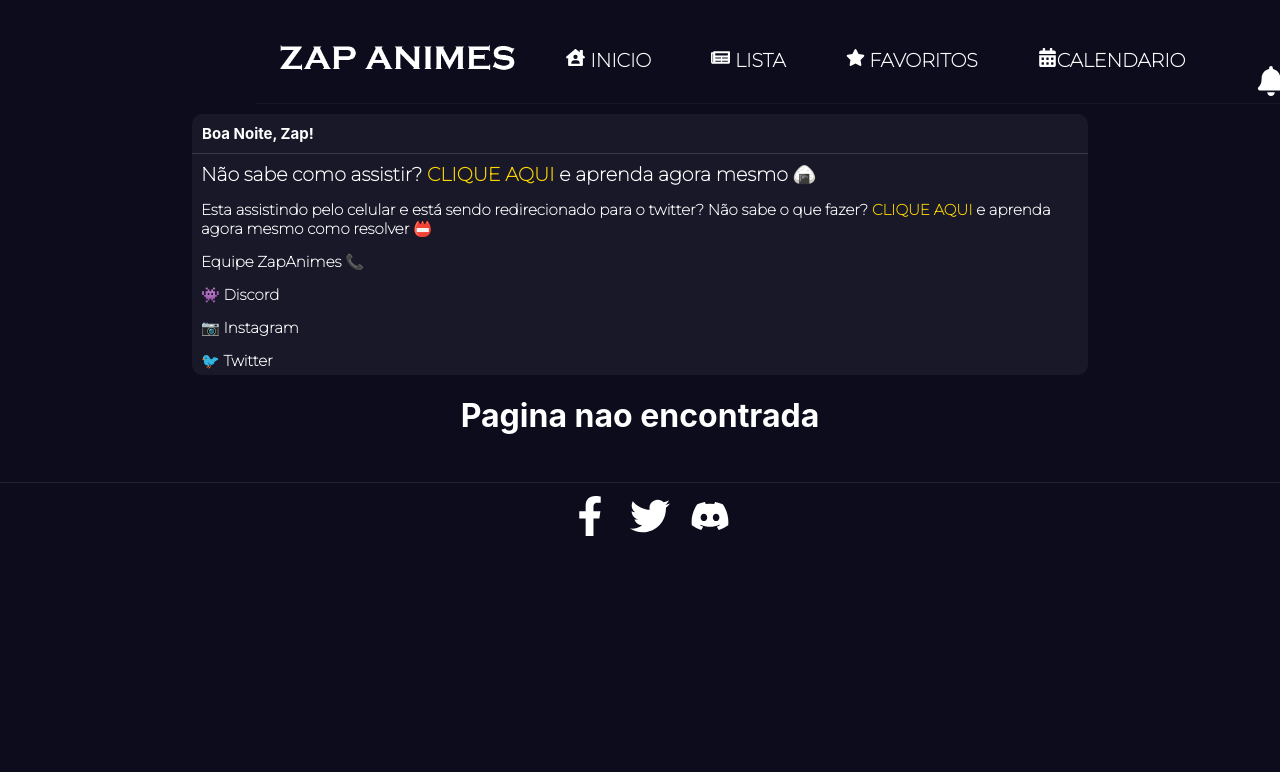
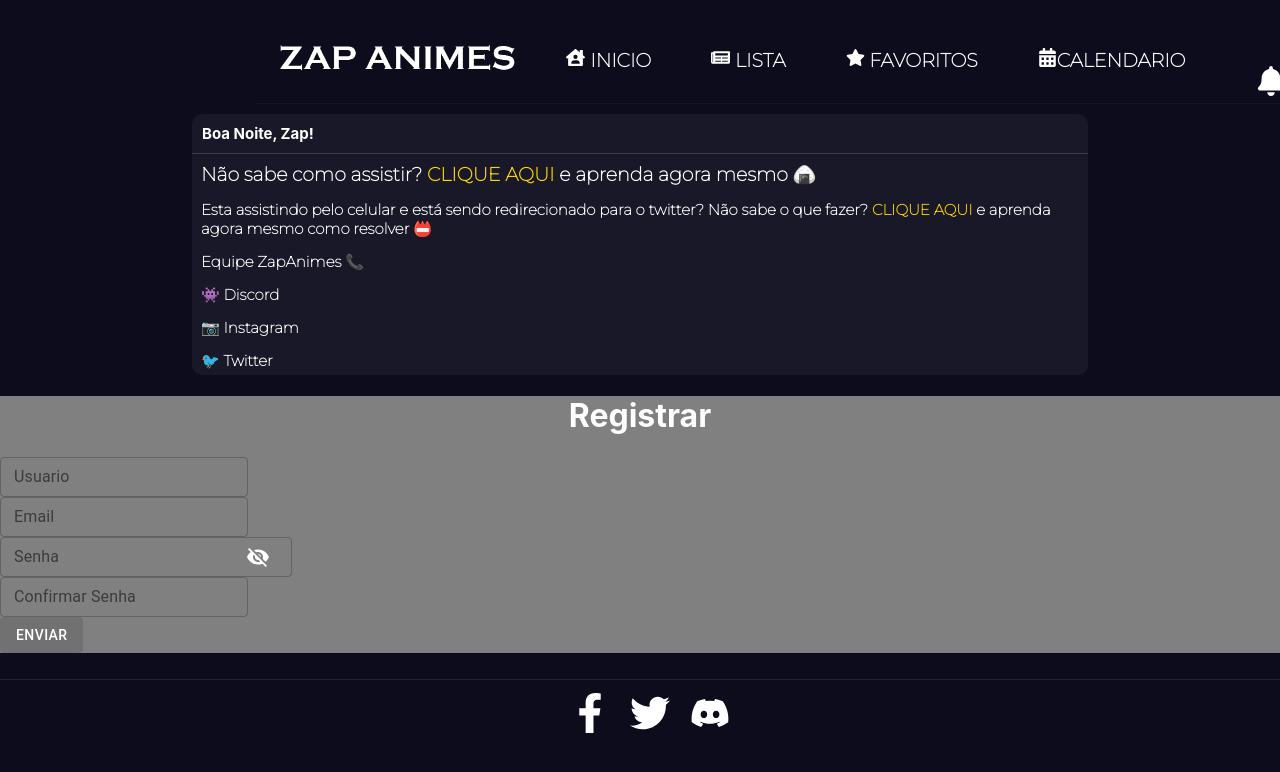
Before and after one commit to LukeRekt/site-animes-react, a React (Create React App) app: page /registrar in a window 1280 px wide. Shown: the top 772 px of the page. Built offline with nearby package versions, Linux system fonts and the light colour scheme; no server answers.

Commit message:
formulários de login e registro adicionados

```diff
--- a/package.json
+++ b/package.json
@@ -4,6 +4,7 @@
   "private": true,
   "dependencies": {
     "@material-ui/core": "^4.12.3",
+    "@material-ui/icons": "^4.11.2",
     "@testing-library/jest-dom": "^5.16.2",
     "@testing-library/react": "^12.1.2",
     "@testing-library/user-event": "^13.5.0",
--- a/src/App.js
+++ b/src/App.js
@@ -16,6 +16,7 @@
 
 import {useState, useEffect} from 'react'
 import {getTeste} from "./functions/teste"
+import PageRegister from './components/pages/PageRegister';
 
 function App() {
   const [data, setData] = useState("");
@@ -43,6 +44,7 @@
         <Route exact path="/lista" element={<Lista/>}></Route>
         <Route exact path="/favoritos" element={<Favoritos/>}></Route>
         <Route exact path="/login" element={<PageLogin/>}></Route>
+        <Route exact path="/registrar" element={<PageRegister/>}></Route>
         <Route exact path="/perfil" element={<PagePefil/>}></Route>
         <Route path='*' element={<PaginaNaoEncontrada/>}></Route>
         {/* <Route path="/projects" element={}></Route> */}
--- a/src/components/pages/PageLogin.js
+++ b/src/components/pages/PageLogin.js
@@ -1,7 +1,50 @@
+import { Button, FormControl, IconButton, InputAdornment, InputLabel, OutlinedInput, TextField } from "@material-ui/core";
+import { useState } from "react"
 import styles from "./PageLogin.module.css"
+import VisibilityIcon from '@material-ui/icons/Visibility';
+import VisibilityOffIcon from "@material-ui/icons/VisibilityOff";
+
 function PageLogin(){
+
+    const [email, setEmail] = useState("");
+    const [password, setPassword] = useState("");
+    const [showPassword, setShowPassword] = useState(false);
+
     return (
-        <div style={styles.estilo}><h1>Pagina de Login</h1></div>
+        <div className={styles.container}>
+            <h1>Login</h1>
+
+            <div className={styles.formGroup}>
+            <TextField size="small"
+            variant="outlined"
+            className="form-Group"
+            label="Email"
+            value={email}
+            onChange={(e) => setEmail(e.target.value)}/>
+            </div>
+            <div className={styles.formGroup}>
+                <FormControl variant="outlined"
+                size="small"
+                className="formGroup">
+                <InputLabel>Senha</InputLabel>
+                <OutlinedInput
+                label="Senha"
+                type={showPassword ? "text" : "password"}
+                value={password}
+                onChange={(e) => setPassword(e.target.value)}
+                endAdornment={
+                    <InputAdornment>
+                    <IconButton edge="end" onClick={() => setShowPassword(!showPassword)}>
+                        {showPassword ? ( <VisibilityIcon/> ) : (<VisibilityOffIcon/>)}
+                    </IconButton>
+                    </InputAdornment>
+                }/>
+                </FormControl>
+            </div>
+            <div className="textCenter">
+                <Button variant="contained" disabled={!email || !password}>Enviar</Button>
+            </div>
+        </div>
     )
 }
 export default PageLogin
--- a/src/components/pages/PageLogin.module.css
+++ b/src/components/pages/PageLogin.module.css
@@ -0,0 +1,3 @@
+.container{
+    background-color: grey;
+}
--- /dev/null
+++ b/src/components/pages/PageRegister.js
@@ -0,0 +1,112 @@
+import { Button, FormControl, FormHelperText, IconButton, InputAdornment, InputLabel, OutlinedInput, TextField } from "@material-ui/core";
+import { useState } from "react"
+import styles from "./PageLogin.module.css"
+import VisibilityIcon from '@material-ui/icons/Visibility';
+import VisibilityOffIcon from "@material-ui/icons/VisibilityOff";
+
+function PageRegister(){
+    const [username, setUsername] = useState("");
+    const [email, setEmail] = useState("");
+    const [password, setPassword] = useState("");
+    const [confirmPassword, setConfirmPassword] = useState("");
+    const [showPassword, setShowPassword] = useState(false);
+
+    //validacao da senha
+    let hasSixChar = password.length >= 6;
+    let hasLowerChar = /(.*[a-z].*)/.test(password);
+    let hasUpperChar = /(.*[A-Z].*)/.test(password);
+    let hasNumber = /(.*[0-9].*)/.test(password);
+    let hasSpecialChar = /(.*[^a-zA-Z0-9].*)/.test(password);
+
+
+    return (
+        <div className={styles.container}>
+            <h1>Registrar</h1>
+            <div className={styles.formGroup}>
+
+                <TextField size="small"
+                variant="outlined"
+                className="form-Group"
+                label="Usuario"
+                value={username}
+                onChange={(e) => setUsername(e.target.value)}/>
+                </div>
+
+            <div className={styles.formGroup}>
+
+            <TextField size="small"
+            variant="outlined"
+            className="form-Group"
+            label="Email"
+            value={email}
+            onChange={(e) => setEmail(e.target.value)}/>
+            </div>
+            <div className={styles.formGroup}>
+                <FormControl variant="outlined"
+                size="small"
+                className="formGroup">
+                <InputLabel>Senha</InputLabel>
+                <OutlinedInput
+                label="Senha"
+                type={showPassword ? "text" : "password"}
+                value={password}
+                onChange={(e) => setPassword(e.target.value)}
+                endAdornment={
+                    <InputAdornment>
+                    <IconButton edge="end" onClick={() => setShowPassword(!showPassword)}>
+                        {showPassword ? ( <VisibilityIcon/> ) : (<VisibilityOffIcon/>)}
+                    </IconButton>
+                    </InputAdornment>
+                }/>
+                </FormControl>
+             { password && (
+               <div>
+                    <div>
+                        <small className={hasSixChar ? "text-success" : "text-danger"}>Pelo menos 6 caracteres</small>
+                    </div>
+                    <div>
+                        <small className={hasLowerChar ? "text-success" : "text-danger"}>uma letra minuscula</small>
+                    </div>
+                    <div>
+                        <small className={hasUpperChar ? "text-success" : "text-danger"}>uma letra maiuscula</small>
+                    </div>
+                    <div>
+                        <small className={hasNumber ? "text-success" : "text-danger"}>um numero</small>
+                    </div>
+                    <div>
+                        <small className={hasSpecialChar ? "text-success" : "text-danger"}>um símbolo</small>
+                    </div>
+                </div>)}
+            </div>
+            <div className={styles.formGroup}>
+
+                <TextField size="small"
+                type="password"
+                variant="outlined"
+                className="form-Group"
+                label="Confirmar Senha"
+                value={confirmPassword}
+                onChange={(e) => setConfirmPassword(e.target.value)}/>
+              {password && confirmPassword && (<FormHelperText>
+                   {password === confirmPassword ? <span>As senhas conferem</span> : <span>As senhas nao conferem</span>}
+
+
+               </FormHelperText>)}
+                </div>
+            <div className="textCenter">
+                <Button variant="contained" disabled={
+                    !username ||
+                    !email ||
+                    !password ||
+                    !confirmPassword ||
+                    password != confirmPassword ||
+                    !hasSixChar ||
+                    !hasLowerChar ||
+                    !hasUpperChar ||
+                    !hasNumber ||
+                    !hasSpecialChar}>Enviar</Button>
+            </div>
+        </div>
+    )
+}
+export default PageRegister
```
Also changed, not shown: 1 other file (tests, documents, lock files or other folders).
